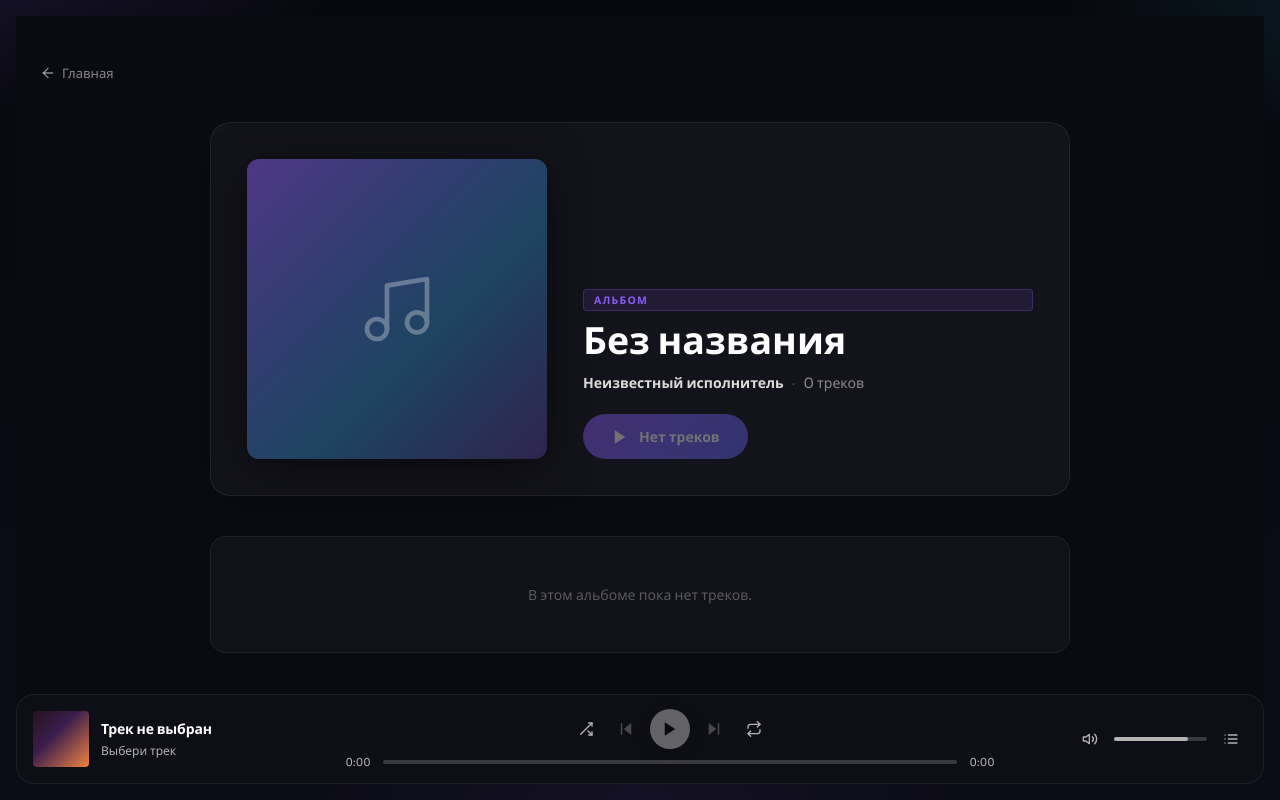
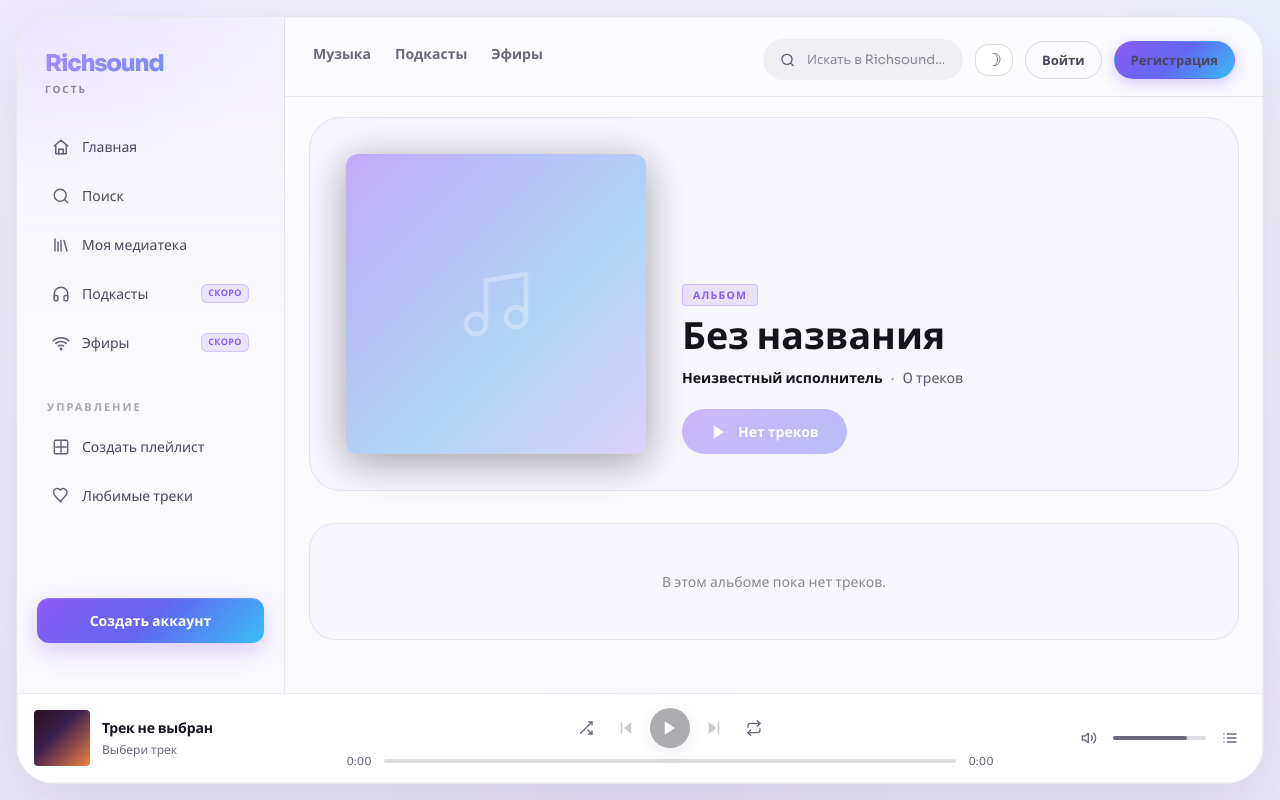
Before and after one commit to CatVooDoo/richsound, a PHP site: template app/Views/album/show.php in a window 1280 px wide. Run offline with PHP 8.4, Linux system fonts and the light colour scheme; the template is opened without the code that fills it, so the values that code supplies are empty.

Commit message:
fix(album): redesign album page to match the app shell
- wrap album/show.php in the .dashboard shell with the shared sidebar +
  topbar; player becomes the pinned dashboard__player
- load theme.js and retheme inline styles via home.css design tokens so the
  page works in both light and dark (was hard-coded dark, no theme.js)
- fix the "Альбом" badge stretching full-width (align-self: flex-start)

Co-Authored-By: Claude Fable 5 <noreply@anthropic.com>

```diff
--- a/app/Views/album/show.php
+++ b/app/Views/album/show.php
@@ -18,6 +18,7 @@ $normalizeMediaUrl = static function (?string $path): string {
     return '/' . ltrim($path, '/');
 };
 
+$user            = is_array($user ?? null) ? $user : null;
 $isAuthenticated = $user !== null;
 $album           = is_array($album ?? null) ? $album : [];
 $tracks          = is_array($tracks ?? null) ? $tracks : [];
@@ -71,55 +72,38 @@ if ($releasedAt !== '') {
         $releasedFormatted = date('Y', $ts);
     }
 }
+
+$roleLabels = ['listener' => 'Слушатель', 'author' => 'Автор', 'admin' => 'Администратор'];
+$userRole   = $isAuthenticated ? ($roleLabels[$user['role'] ?? ''] ?? 'Аккаунт') : 'Гость';
+$userName   = $user['name'] ?? null;
+
+// Context for the shared sidebar partial (no nav item matches an album page).
+$navActive = '';
+$brandMeta = $userRole;
 ?><!DOCTYPE html>
 <html lang="ru">
 <head>
     <meta charset="UTF-8">
     <meta name="viewport" content="width=device-width, initial-scale=1.0">
     <title><?= $h($albumTitle) ?> | Richsound</title>
+    <script src="/assets/js/theme.js"></script>
     <link rel="stylesheet" href="/assets/css/home.css">
+    <link rel="stylesheet" href="/assets/css/player.css">
     <meta name="csrf-token" content="<?= \App\Core\Csrf::token() ?>">
     <style>
-        .album-page {
-            min-height: calc(100vh - 90px);
-            display: flex;
-            flex-direction: column;
-            align-items: center;
-            padding: 48px 24px 120px;
-            background: #0a0a12;
-        }
+        /* ── Album hero + tracklist living inside the dashboard shell's
+              .main__content. Colours use home.css design tokens so both
+              the dark and light themes work without a separate override block. ── */
 
-        .back-link {
-            align-self: flex-start;
-            display: inline-flex;
-            align-items: center;
-            gap: 6px;
-            color: rgba(255, 255, 255, 0.5);
-            text-decoration: none;
-            font-size: 0.875rem;
-            margin-bottom: 40px;
-            transition: color 0.2s;
-        }
-        .back-link:hover {
-            color: rgba(255, 255, 255, 0.9);
-        }
-
-        .album-container {
-            width: 100%;
-            max-width: 860px;
-        }
-
-        /* ── Album hero ──────────────────────────── */
         .album-hero {
             display: flex;
             align-items: flex-end;
             gap: 36px;
-            margin-bottom: 40px;
-            background: rgba(255, 255, 255, 0.04);
-            border: 1px solid rgba(255, 255, 255, 0.07);
-            border-radius: 20px;
+            margin-bottom: 32px;
+            background: var(--panel-soft);
+            border: 1px solid var(--stroke);
+            border-radius: var(--radius-xl, 32px);
             padding: 36px;
-            backdrop-filter: blur(12px);
         }
 
         .album-cover {
@@ -131,7 +115,7 @@ if ($releasedAt !== '') {
             background-size: cover;
             background-position: center;
             background-repeat: no-repeat;
-            box-shadow: 0 8px 40px rgba(0, 0, 0, 0.55);
+            box-shadow: 0 8px 40px rgba(0, 0, 0, 0.35);
         }
         .album-cover--placeholder {
             background-image: linear-gradient(135deg, rgba(139, 92, 246, 0.4) 0%, rgba(6, 182, 212, 0.25) 60%, rgba(139, 92, 246, 0.1) 100%);
@@ -149,7 +133,7 @@ if ($releasedAt !== '') {
         }
 
         .album-label {
-            display: inline-block;
+            align-self: flex-start; /* hug content — was stretching full width in the flex column */
             font-size: 0.7rem;
             font-weight: 700;
             letter-spacing: 0.12em;
@@ -165,7 +149,7 @@ if ($releasedAt !== '') {
             font-size: 2.5rem;
             font-weight: 800;
             line-height: 1.12;
-            color: #fff;
+            color: var(--text);
             margin: 0;
             word-break: break-word;
         }
@@ -176,10 +160,10 @@ if ($releasedAt !== '') {
             align-items: center;
             gap: 8px;
             font-size: 0.9375rem;
-            color: rgba(255, 255, 255, 0.5);
+            color: var(--muted);
         }
         .album-hero__meta a {
-            color: rgba(255, 255, 255, 0.85);
+            color: var(--text);
             text-decoration: none;
             font-weight: 600;
             transition: color 0.2s;
@@ -188,7 +172,7 @@ if ($releasedAt !== '') {
             color: var(--accent, #8b5cf6);
         }
         .album-hero__meta__sep {
-            color: rgba(255, 255, 255, 0.25);
+            color: var(--muted-soft);
         }
 
         .album-hero__actions {
@@ -234,9 +218,9 @@ if ($releasedAt !== '') {
 
         /* ── Tracklist ───────────────────────────── */
         .tracklist-section {
-            background: rgba(255, 255, 255, 0.03);
-            border: 1px solid rgba(255, 255, 255, 0.06);
-            border-radius: 16px;
+            background: var(--panel-soft);
+            border: 1px solid var(--stroke);
+            border-radius: var(--radius-lg, 26px);
             overflow: hidden;
         }
 
@@ -439,20 +423,20 @@ if ($releasedAt !== '') {
             padding: 10px 16px;
             background: none;
             border: none;
-            color: rgba(255, 255, 255, 0.75);
+            color: var(--muted);
             font-size: 0.875rem;
             cursor: pointer;
             transition: background 0.15s, color 0.15s;
         }
         .playlist-dropdown button:hover {
             background: rgba(139, 92, 246, 0.12);
-            color: #fff;
+            color: var(--text);
         }
 
         .empty-tracklist {
             padding: 48px 24px;
             text-align: center;
-            color: rgba(255, 255, 255, 0.3);
+            color: var(--muted-soft);
             font-size: 0.9375rem;
         }
 
@@ -483,16 +467,45 @@ if ($releasedAt !== '') {
     </style>
 </head>
 <body class="page">
+<div class="dashboard">
+    <?php require __DIR__ . '/../partials/sidebar.php'; ?>
 
-<div class="album-page">
-    <a href="/" class="back-link">
-        <svg width="16" height="16" viewBox="0 0 24 24" fill="none" stroke="currentColor" stroke-width="2" stroke-linecap="round" stroke-linejoin="round" aria-hidden="true">
-            <path d="M19 12H5"/><path d="m12 5-7 7 7 7"/>
+    <main class="dashboard__main main">
+        <header class="main__topbar topbar">
+            <nav class="topbar__tabs tabs" aria-label="Разделы">
+                <a class="tabs__item" href="/">Музыка</a>
+                <a class="tabs__item" href="/podcasts">Подкасты</a>
+                <a class="tabs__item" href="/broadcasts">Эфиры</a>
+            </nav>
+
+            <div class="topbar__actions">
+                <form class="search js-search-form" role="search" aria-label="Поиск" action="/search" method="get">
+                    <svg class="search__icon" width="18" height="18" viewBox="0 0 24 24" fill="none" stroke="currentColor" stroke-width="1.9" stroke-linecap="round" stroke-linejoin="round" aria-hidden="true">
+                        <circle cx="11" cy="11" r="8"></circle>
+                        <path d="m21 21-4.3-4.3"></path>
                     </svg>
-        Главная
-    </a>
+                    <input class="search__field js-search-field" type="search" name="q"
+                           placeholder="Искать в Richsound..." autocomplete="off">
+                    <div class="search-dropdown js-search-dropdown" hidden></div>
+                </form>
 
-    <div class="album-container">
+                <button class="theme-toggle-btn" data-theme-toggle aria-label="Переключить тему">
+                    <span class="theme-icon" aria-hidden="true"></span>
+                </button>
+
+                <?php if ($isAuthenticated): ?>
+                    <div class="topbar__profile">
+                        <span class="topbar__profile-name"><?= $h((string) $userName) ?></span>
+                        <span class="topbar__profile-role"><?= $h((string) ($user['email'] ?? '')) ?></span>
+                    </div>
+                <?php else: ?>
+                    <a class="topbar__auth-link" href="/login" data-turbo="false">Войти</a>
+                    <a class="topbar__auth-link topbar__auth-link--primary" href="/register" data-turbo="false">Регистрация</a>
+                <?php endif; ?>
+            </div>
+        </header>
+
+        <div class="main__content">
 
             <!-- Album hero -->
             <div class="album-hero">
```
Also changed, not shown: other parts of app/Views/album/show.php (+23 -22 lines). Lines whose indentation alone changed are shown as unchanged.
